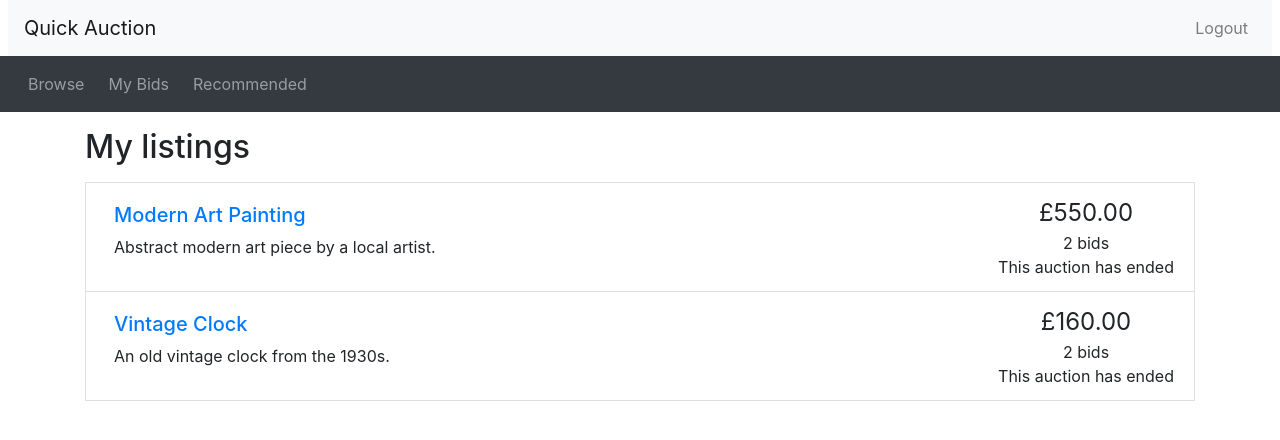
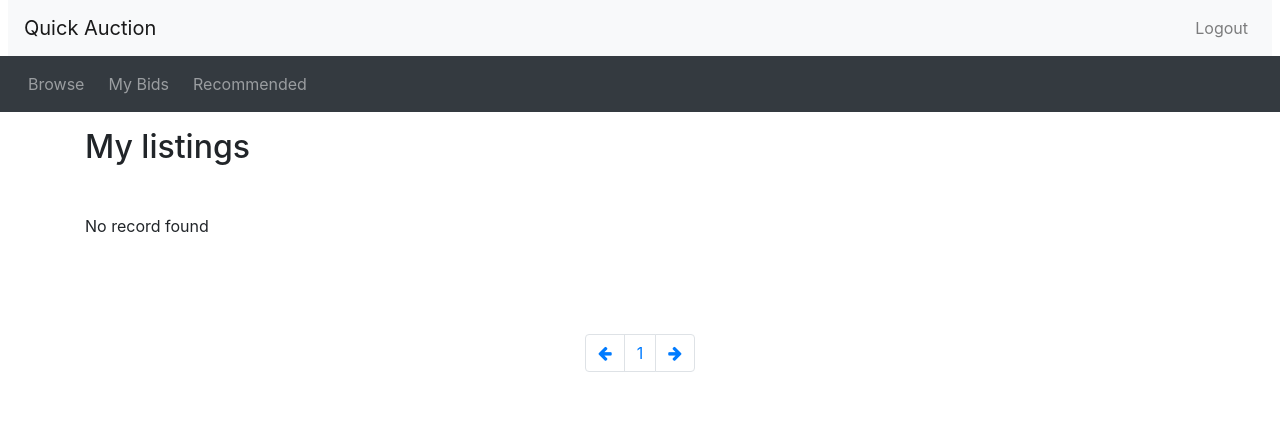
Before and after one commit to Rachel2260/Online-Auction-System, a PHP site: page /mylistings.php?page=2 in a window 1280 px wide. Shown: the top 440 px of the page. Run offline with PHP 8.4, Linux system fonts and the light colour scheme; the visitor is signed in with stand-in values (Sample User, id 1); data comes from the database, SQL or seed files in the repository.

Commit message:
my_listing_page

```diff
--- a/mylistings.php
+++ b/mylistings.php
@@ -5,46 +5,161 @@
 
 <h2 class="my-3">My listings</h2>
 
+
+
+</div>
+<div class="container mt-5">
+<!-- TODO: If result set is empty, print an informative message. Otherwise... -->
+
+<ul class="list-group">
 <?php
-  // This page is for showing a user the auction listings they've made.
-  // It will be pretty similar to browse.php, except there is no search bar.
-  // This can be started after browse.php is working with a database.
-  // Feel free to extract out useful functions from browse.php and put them in
-  // the shared "utilities.php" where they can be shared by multiple files.
-
-  // TODO: Check user's credentials (cookie/session).
-
-  // TODO: Perform a query to pull up their auctions.
-
-  // TODO: Loop through results and print them out as list items.
+  if (!isset($_GET['page'])) {
+    $curr_page = 1;
+  }
+  else {
+    $curr_page = $_GET['page'];
+  }
+  if (!isset($_GET['cat'])) {
+    $ordering = 'all';
+  }
+  else {
+    $ordering = $_GET['cat'];
+  }
 
   $user_ID = $_SESSION['user_ID'];
-  $sql = "SELECT auction_ID FROM Auction WHERE user_ID = $user_ID";
-  $result_auctionid = mysqli_query($conn,$sql);
-  $auction_list = array();
-  if(mysqli_num_rows($result_auctionid)>0){
-    while($row = mysqli_fetch_assoc($result_auctionid)){
-        $auction_new = $row["auction_ID"];
-        array_push($auction_list,$auction_new); }
-  }else{
-      echo "No auction found.";
+
+
+
+
+
+
+
+
+
+
+
+
+
+
+
+
+
+
+
+
+
+  $query = "SELECT
+            auction.auction_ID,
+            auction.item_name,
+            auction.description,
+            auction.end_time
+          FROM auction WHERE user_ID = $user_ID";
+  $query_temp = mysqli_query($conn,$query);
+  $results_per_page = 6;
+  $start_from = ($curr_page - 1) * $results_per_page;
+  $num_results = mysqli_num_rows($query_temp);
+  $max_page = ceil($num_results / $results_per_page);
+
+
+  $query .= " LIMIT " . $start_from . ',' . $results_per_page;
+  $query_run = mysqli_query($conn,$query);
+  if (mysqli_num_rows($query_run)>0)
+  {
+    while($row = mysqli_fetch_assoc($query_run)) :
+      $item_id = $row['auction_ID'];
+      $title = $row['item_name'];
+      $description = $row['description'];
+      $current_price = current_shown_price($item_id);
+      $num_bids = count_bid($item_id);
+      $end_date = $row['end_time'];
+      print_listing_li($item_id, $title, $description, $current_price, $num_bids, $end_date);
+    endwhile;
+  }
+  else
+  {
+    ?>
+      <tr>
+        <td colspan="4" style="text-align: center;">No record found</td>
+      </tr>
+    <?php
   }
 
-  rsort($auction_list);
 
-  foreach($auction_list as $auction_id_each){
-    $sql_find_auction = "SELECT * FROM auction WHERE auction_ID = '$auction_id_each'";
-    $result_auction = mysqli_query($conn,$sql_find_auction);
-    $row_auction = mysqli_fetch_assoc($result_auction);
-    $title = $row_auction["item_name"];
-    $desc = $row_auction["description"];
-    $price = current_shown_price($auction_id_each);
-    $num_bids = count_bid($auction_id_each);
-    $end_time = $row_auction["end_time"];
-    print_listing_li($auction_id_each, $title, $desc, $price, $num_bids, $end_time);
+
+
+?>
+
+
+<div class="container mt-5">
+
+<!-- TODO: If result set is empty, print an informative message. Otherwise... -->
+
+
+
+<!-- ------------------- PAGINATION UI ------------------- -->
+<nav aria-label="Search results pages" class="mt-5">
+  <ul class="pagination justify-content-center">
+
+<?php
+  // Copy any currently-set GET variables to the URL.
+  $querystring = "";
+  foreach ($_GET as $key => $value) {
+    if ($key != "page") {
+      $querystring .= "$key=$value&amp;";
+    }
   }
 
-  $conn->close();
+  $high_page_boost = max(3 - $curr_page, 0);
+  $low_page_boost = max(2 - ($max_page - $curr_page), 0);
+  $low_page = max(1, $curr_page - 2 - $low_page_boost);
+  $high_page = min($max_page, $curr_page + 2 + $high_page_boost);
+
+  // If not first page, show left and right button options
+  if ($curr_page != 1) {
+    echo('
+    <li class="page-item">
+      <a class="page-link" href="mylistings.php?' . $querystring . 'page=' . ($curr_page - 1) . '" aria-label="Previous">
+        <span aria-hidden="true"><i class="fa fa-arrow-left"></i></span>
+        <span class="sr-only">Previous</span>
+      </a>
+    </li>');
+  }
+
+  for ($i = $low_page; $i <= $high_page; $i++) {
+    if ($i == $curr_page) {
+      // Highlight the link
+      echo('
+    <li class="page-item active">');
+    }
+    else {
+      // Non-highlighted link
+      echo('
+    <li class="page-item">');
+    }
+
+    // Do this in any case
+    echo('
+      <a class="page-link" href="mylistings.php?' . $querystring . 'page=' . $i . '">' . $i . '</a>
+    </li>');
+  }
+
+  if ($curr_page != $max_page) {
+    echo('
+    <li class="page-item">
+      <a class="page-link" href="mylistings.php?' . $querystring . 'page=' . ($curr_page + 1) . '" aria-label="Next">
+        <span aria-hidden="true"><i class="fa fa-arrow-right"></i></span>
+        <span class="sr-only">Next</span>
+      </a>
+    </li>');
+  }
 ?>
 
+  </ul>
+</nav>
+
+
+</div>
+
+
+
 <?php include_once("footer.php")?>
```
